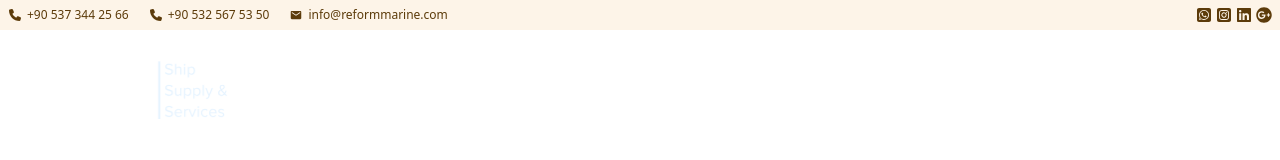
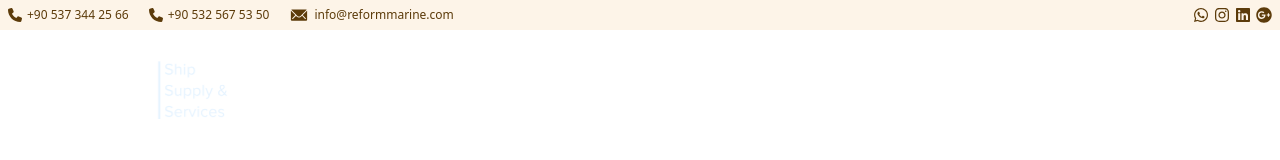
Before and after one commit to Ayberkyvs/reformmarine, a React (Vite) app: page / in a window 1280 px wide. Shown: the top 160 px of the page. Built offline with nearby package versions, Linux system fonts and the light colour scheme.

Commit message:
improvements

```diff
--- a/src/components/Header.tsx
+++ b/src/components/Header.tsx
@@ -1,12 +1,8 @@
-import { FaSquareWhatsapp, FaSquareInstagram, FaLinkedin, FaGooglePlus, FaPhone } from "react-icons/fa6";
-import { IoMdMail } from "react-icons/io";
-// import BlueLogo from "../assets/logo-blue.png"
-// import WhiteLogo from "../assets/logo-white.png"
+import { FaWhatsapp, FaInstagram, FaLinkedin, FaGooglePlus, FaPhone } from "react-icons/fa6";
+import { IoIosMail } from "react-icons/io";
 import DesktopWhiteLogo from "../assets/logo-white-desktop.png"
 import Show from "./Show";
-// import Hide from "./Hide";
 import { Link } from "react-router-dom";
-// import { BiPhone } from "react-icons/bi";
 
 export default function Header() {
   return (
@@ -14,17 +10,17 @@ export default function Header() {
         <div className="flex w-full h-fit bg-orange-50 items-center justify-center">
             <div className="flex w-full max-w-screen-xl h-[25px] lg:h-[30px] justify-between items-center p-2">
                 <ul className="flex items-center gap-2 md:gap-5 w-full h-full justify-between lg:justify-start text-xs">
-                    <li className="flex text-[9px] md:text-xs text-orange-800"><a href="tel:+90 537 344 25 66" className="flex items-center gap-[5px]" target="_blank"><FaPhone className="w-[14px]" /> +90 537 344 25 66</a></li>
-                    <li className="flex text-[9px] md:text-xs text-orange-800"><a href="tel:+90 532 567 53 50" className="flex items-center gap-[5px]" target="_blank"><FaPhone className="w-[14px]" /> +90 532 567 53 50</a></li>
-                    <li className="flex text-[9px] md:text-xs text-orange-800"><a href="mailto:info@reformmarine.com" className="flex items-center gap-[5px]" target="_blank"><IoMdMail className="w-[14px]" /> info@reformmarine.com</a></li>
+                    <li className="flex text-[9px] md:text-xs text-orange-800"><a href="tel:+90 537 344 25 66" className="flex items-center gap-[5px]" target="_blank"><FaPhone className="w-[14px] h-[14px]" /> +90 537 344 25 66</a></li>
+                    <li className="flex text-[9px] md:text-xs text-orange-800"><a href="tel:+90 532 567 53 50" className="flex items-center gap-[5px]" target="_blank"><FaPhone className="w-[14px] h-[14px]" /> +90 532 567 53 50</a></li>
+                    <li className="flex text-[9px] md:text-xs text-orange-800"><a href="mailto:info@reformmarine.com" className="flex items-center gap-[5px]" target="_blank"><IoIosMail className="w-[20px] h-[20px]"/> info@reformmarine.com</a></li>
                 </ul>
                 <Show>
-                    <ul className="flex items-center gap-1 w-fit h-full text-md text-orange-800">
-                        <a href="https://wa.me/905373442566" target="_blank">
-                            <li><FaSquareWhatsapp/></li>
+                    <ul className="flex items-center gap-[5px] w-fit h-full text-base text-orange-800">
+                        <a href="https://wa.me/905325675350" target="_blank">
+                            <li><FaWhatsapp/></li>
                         </a>
                         <a href="https://www.instagram.com/reformmarine/" target="_blank">
-                            <li><FaSquareInstagram /></li>
+                            <li><FaInstagram /></li>
                         </a>
                         <a href="https://www.linkedin.com/company/reformmarine" target="_blank">
                             <li><FaLinkedin /></li>
--- a/src/index.css
+++ b/src/index.css
@@ -1,6 +1,27 @@
 @tailwind base;
 @tailwind components;
 @tailwind utilities;
+
+@layer base {
+  @font-face {
+    font-family: 'Proxima Nova';
+    font-style: normal;
+    font-weight: 400;
+    font-display: swap;
+    src: url(./assets/fonts/proximanova_regular.ttf) format('ttf');
+  }
+  @font-face {
+    font-family: 'Proxima Nova';
+    font-style: normal;
+    font-weight: 700;
+    font-display: swap;
+    src: url(./assets/fonts/proximanova_bold.otf) format('otf');
+  }
+}
+
+html {
+  font-family: "Proxima Nova", system-ui, sans-serif;
+}
 
 * {
   margin: 0px;
--- a/src/layouts/MainLayout.tsx
+++ b/src/layouts/MainLayout.tsx
@@ -5,7 +5,9 @@ export default function MainLayout() {
   return (
     <>
       <Header />
-      <Outlet />
+      <main>
+        <Outlet />
+      </main>
     </>
   )
 }
```
Also changed, not shown: src/assets/fonts/proximanova_bold.otf (renamed from src/fonts/proximanova_bold.otf), src/assets/fonts/proximanova_regular.ttf (renamed from src/fonts/proximanova_regular.ttf).
